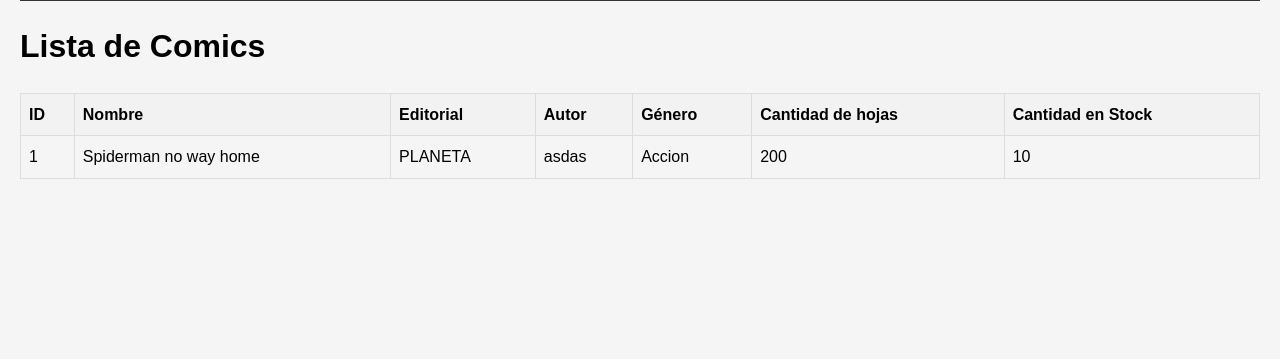
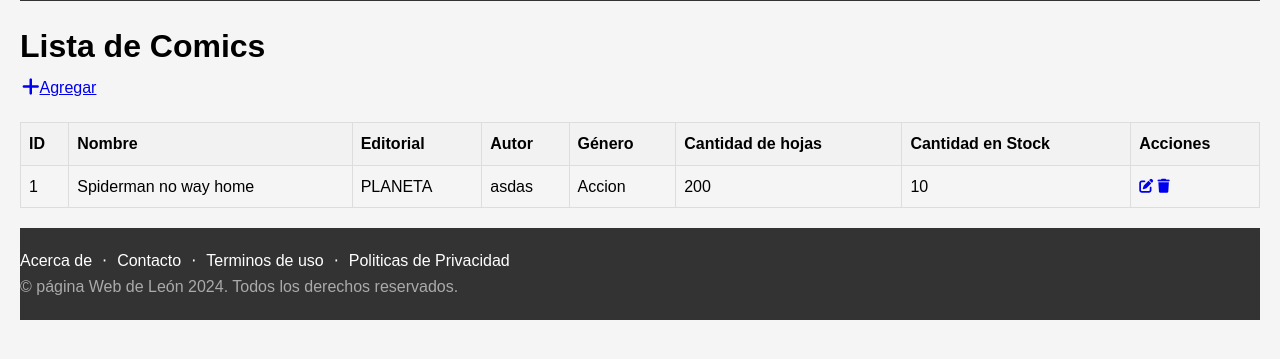
Before and after one commit to leon-cs02/Proyecto, a Django app: page /comics/ in a window 1280 px wide. Shown: the part 77-436 px from the top of the page. Run offline with Django 5.2, Linux system fonts and the light colour scheme; data comes from the database, SQL or seed files in the repository; both versions use the stored data as it was after the commit.

Commit message:
modificaciones hechas

```diff
--- a/local_mangas/gestion/static/css/styles.css
+++ b/local_mangas/gestion/static/css/styles.css
@@ -76,15 +76,6 @@ body {
     background-color: #555;
 }
 
-.container {
-    max-width: 800px;
-    margin: 20px auto;
-    background-color: #fff;
-    padding: 20px;
-    border-radius: 8px;
-    box-shadow: 0 0 10px rgba(0, 0, 0, 0.1);
-}
-
 .styled-table {
     width: 100%;
     border-collapse: collapse;
@@ -146,3 +137,47 @@ body {
     background-color: #555;
     border-radius: 4px;
 }
+
+/* Footer Styles */
+.footer {
+    background-color: #333;
+    color: #fff;
+    padding: 20px 0;
+    margin-top: 20px;
+}
+
+.footer .container-footer {
+    display: flex;
+    flex-wrap: wrap;
+    justify-content: space-between;
+    align-items: center;
+}
+
+.footer .list-inline {
+    padding-left: 0;
+    list-style: none;
+    display: flex;
+    flex-wrap: wrap;
+}
+
+.footer .list-inline-item {
+    margin-right: 10px;
+}
+
+.footer .list-inline-item a {
+    color: #fff;
+    text-decoration: none;
+    transition: color 0.3s ease;
+}
+
+.footer .list-inline-item a:hover {
+    color: #aaa;
+}
+
+.footer .text-muted {
+    color: #aaa !important;
+}
+
+.footer .list-inline-item .fs-3 {
+    font-size: 1.5rem;
+}
--- a/local_mangas/gestion/templates/cd_html/comics.html
+++ b/local_mangas/gestion/templates/cd_html/comics.html
@@ -5,9 +5,16 @@
 {% endblock titulo %}
 
 {% block contenido %}
+
 <div class="lista_mangas">
-    <h1>Lista de Comics
-    </h1>
+    <h1>Lista de Comics</h1>
+    <table>
+        <tr>
+            <td>
+                <a href="{% url 'comicsForm' %}" class="btn btn-primary btn-sm"> <i class="fa fa-plus fa-lg" title="agregar"> </i>Agregar</a>
+            </td>
+        </tr>
+    </table>
     <table class="styled-table">
         <thead>
             <tr>
@@ -18,7 +25,7 @@
                 <th>Género</th>
                 <th>Cantidad de hojas</th>
                 <th>Cantidad en Stock</th>
-
+                <th>Acciones</th>
             </tr>
         </thead>
         <tbody>
@@ -31,7 +38,10 @@
                 <td>{{ libro.genero }}</td>
                 <td>{{ libro.cantidad_hojas }}</td>
                 <td>{{ libro.cantidad_stock }}</td>
-
+                <td>
+                    <a href="{% url 'comicsMod' libro.id %}" class="btn btn-primary" style="--bs-btn-padding-y: .25rem; --bs-btn-padding-x: .5rem; --bs-btn-font-size: .75rem;"><i class="fa fa-edit fa-sm" title="Edit Record"></i></a>
+                    <a href="{% url 'comicsDel' libro.id %}" class="btn btn-danger" style="--bs-btn-padding-y: .25rem; --bs-btn-padding-x: .5rem; --bs-btn-font-size: .75rem;"><i class="fa fa-trash fa-sm" title="Delete Record"></i></a>
+                </td>
             </tr>
             {% endfor %}
         </tbody>
--- a/local_mangas/gestion/templates/cd_html/comicsForm.html
+++ b/local_mangas/gestion/templates/cd_html/comicsForm.html
@@ -8,13 +8,13 @@
 
 <div class="container">
 
-    <h1>Ingresar al sistema</h1>
+    <h1>Ingresar cómics al sistema</h1>
     <form action="" method="post">
         {% csrf_token %}
         <div class="form-group">
             {{ form }}
         </div>
-        <button class="btn_agregar_comics" type="submit">Agregar</button>
+        <button class="btn_agregar_mangas" type="submit">Agregar</button>
     </form>
 </div>
 {% endblock contenido %}
--- a/local_mangas/gestion/templates/cd_html/index.html
+++ b/local_mangas/gestion/templates/cd_html/index.html
@@ -43,5 +43,37 @@
     {% endblock contenido %}
 
 
+    <footer class="footer">
+        <div class="container-footer">
+            <div class="row">
+                <div class="col-lg-6 h-100 text-center text-lg-start my-auto">
+                    <ul class="list-inline mb-2">
+                        <li class="list-inline-item"><a href="#!">Acerca de</a></li>
+                        <li class="list-inline-item">⋅</li>
+                        <li class="list-inline-item"><a href="#!">Contacto</a></li>
+                        <li class="list-inline-item">⋅</li>
+                        <li class="list-inline-item"><a href="#!">Terminos de uso</a></li>
+                        <li class="list-inline-item">⋅</li>
+                        <li class="list-inline-item"><a href="#!">Politicas de Privacidad</a></li>
+                    </ul>
+                    <p class="text-muted small mb-4 mb-lg-0">&copy; página Web de León 2024. Todos los derechos reservados.</p>
+                </div>
+                <div class="col-lg-6 h-100 text-center text-lg-end my-auto">
+                    <ul class="list-inline mb-0">
+                        <li class="list-inline-item me-4">
+                            <a href="#!"><i class="bi-facebook fs-3"></i></a>
+                        </li>
+                        <li class="list-inline-item me-4">
+                            <a href="#!"><i class="bi-twitter fs-3"></i></a>
+                        </li>
+                        <li class="list-inline-item">
+                            <a href="#!"><i class="bi-instagram fs-3"></i></a>
+                        </li>
+                    </ul>
+                </div>
+            </div>
+        </div>
+    </footer>
+
     </body>
 </html>
--- a/local_mangas/gestion/templates/cd_html/librosForm.html
+++ b/local_mangas/gestion/templates/cd_html/librosForm.html
@@ -8,13 +8,13 @@
 
 <div class="container">
 
-    <h1>Ingresar al sistema</h1>
+    <h1>Ingresar libros al sistema</h1>
     <form action="" method="post">
         {% csrf_token %}
         <div class="form-group">
             {{ form }}
         </div>
-        <button class="btn_agregar_comics" type="submit">Agregar</button>
+        <button class="btn_agregar_mangas" type="submit">Agregar</button>
     </form>
 </div>
 {% endblock contenido %}
--- a/local_mangas/gestion/templates/cd_html/mangasForm.html
+++ b/local_mangas/gestion/templates/cd_html/mangasForm.html
@@ -8,7 +8,7 @@
 
 <div class="container">
 
-    <h1>Ingresar al sistema</h1>
+    <h1>Ingresar mangas al sistema</h1>
     <form action="" method="post">
         {% csrf_token %}
         <div class="form-group">
--- a/local_mangas/gestion/urls.py
+++ b/local_mangas/gestion/urls.py
@@ -19,4 +19,12 @@ urlpatterns = [
     path('encontrarComics/', encontrarComics, name="encontrarComics"),
     path('buscarLibros/', buscarLibros, name="buscarLibros"),
     path('encontrarLibros/', encontrarLibros, name="encontrarLibros"),
+    #Actualizar:
+    path('mangasMod/<id_mangas>/', mangasMod, name="mangasMod"),
+    path('comicsMod/<id_comics>/', comicsMod, name="comicsMod"),
+    path('librosMod/<id_libros>/', librosMod, name="librosMod"),
+    #Borrar:
+    path('mangasDel/<id_mangas>/', mangasDel, name="mangasDel"),
+    path('comicsDel/<id_comics>/', comicsDel, name="comicsDel"),
+    path('librosDel/<id_libros>/', librosDel, name="librosDel"),
 ]
--- a/local_mangas/gestion/views.py
+++ b/local_mangas/gestion/views.py
@@ -5,11 +5,18 @@ from gestion.models import *
 
 from gestion.forms import *
 
+
+
 def index(request):
     contexto = {
 
     }
     return render(request, 'cd_html/index.html', contexto)
+
+
+#------------------------------------------------------------------------------------------------------------
+
+#Métodos pertenecientes a los Mangas:
 
 def mangas(request):
     contexto = {
@@ -17,25 +24,7 @@ def mangas(request):
     }
     return render(request, 'cd_html/mangas.html', contexto)
 
-def comics(request):
-    contexto = {
-        "comics": Comics.objects.all()
-    }
-    return render(request, 'cd_html/comics.html', contexto)
-
-def libros(request):
-    contexto = {
-        "libros": Libros.objects.all()
-    }
-    return render(request, 'cd_html/libros.html', contexto)
-
-def usuarios(request):
-    contexto = {
-        "usuarios": Usuarios.objects.all()
-    }
-    return render(request, 'cd_html/usuarios.html', contexto)
-
-#Formularios
+#Form del Manga
 
 def mangasForm(request):
     if request.method == "POST":
@@ -56,6 +45,68 @@ def mangasForm(request):
         miForm = MangasForm()
     return render(request, "cd_html/mangasForm.html", {"form": miForm})
 
+#Buscar y encontrar del Manga:
+
+def buscarMangas(request):
+    return render(request, "cd_html/buscarMangas.html")
+
+def encontrarMangas(request):
+    if request.GET["buscar"]:
+        patron = request.GET["buscar"]
+        mangas = Mangas.objects.filter(nombre__icontains=patron)
+        contexto = {"mangas": mangas}
+    else:
+        contexto = {"mangas": Mangas.objects.all()}
+    return render(request, "cd_html/mangas.html", contexto)
+
+#Modificar Mangas
+
+def mangasMod(request, id_mangas):
+    mangas = Mangas.objects.get(id=id_mangas)
+    if request.method == "POST":
+        miForm = MangasForm(request.POST)
+        if miForm.is_valid():
+            mangas.nombre = miForm.cleaned_data.get("nombre")
+            mangas.tomo = miForm.cleaned_data.get("tomo")
+            mangas.editorial = miForm.cleaned_data.get("editorial")
+            mangas.autor = miForm.cleaned_data.get("autor")
+            mangas.demografia = miForm.cleaned_data.get("demografia")
+            mangas.cantidad_stock = miForm.cleaned_data.get("cantidad_stock")
+            mangas.cantidad_hojas = miForm.cleaned_data.get("cantidad_hojas")
+            mangas.save()
+            contexto = {"mangas": Mangas.objects.all()}
+            return render(request,"cd_html/mangas.html", contexto)
+    else:
+        miForm = MangasForm(initial={"nombre": mangas.nombre,
+                                     "tomo": mangas.tomo ,
+                                     "editorial": mangas.editorial,
+                                     "autor": mangas.autor,
+                                     "demografia": mangas.demografia,
+                                     "cantidad_stock": mangas.cantidad_stock,
+                                     "cantidad_hojas": mangas.cantidad_hojas})
+
+    return render(request, "cd_html/mangasForm.html", {"form": miForm})
+
+#Borrar Mangas:
+
+def mangasDel(request, id_mangas):
+    mangas = Mangas.objects.get(id=id_mangas)
+    mangas.delete()
+    contexto = {"mangas": Mangas.objects.all()}
+    return render(request,"cd_html/mangas.html", contexto)
+
+#------------------------------------------------------------------------------------------------------------
+
+#Métodos pertenecientes al Model Cómics:
+
+def comics(request):
+    contexto = {
+        "comics": Comics.objects.all()
+    }
+    return render(request, 'cd_html/comics.html', contexto)
+
+#Form de los cómics:
+
 def comicsForm(request):
     if request.method == "POST":
         miForm = ComicsForm(request.POST)
@@ -73,6 +124,66 @@ def comicsForm(request):
     else:
         miForm = ComicsForm()
     return render(request, "cd_html/comicsForm.html", {"form": miForm})
+
+#Buscar y encontrar de los Cómics:
+
+def buscarComics(request):
+    return render(request, "cd_html/buscarComics.html")
+
+def encontrarComics(request):
+    if request.GET["buscar"]:
+        patron = request.GET["buscar"]
+        comics = Comics.objects.filter(nombre__icontains=patron)
+        contexto = {"comics": comics}
+    else:
+        contexto = {"comics": Comics.objects.all()}
+    return render(request, "cd_html/comics.html", contexto)
+
+#Modificar Cómics:
+
+def comicsMod(request, id_comics):
+    comics = Comics.objects.get(id=id_comics)
+    if request.method == "POST":
+        miForm = ComicsForm(request.POST)
+        if miForm.is_valid():
+            comics.nombre = miForm.cleaned_data.get("nombre")
+            comics.editorial = miForm.cleaned_data.get("editorial")
+            comics.autor = miForm.cleaned_data.get("autor")
+            comics.genero = miForm.cleaned_data.get("genero")
+            comics.cantidad_stock = miForm.cleaned_data.get("cantidad_stock")
+            comics.cantidad_hojas = miForm.cleaned_data.get("cantidad_hojas")
+            comics.save()
+            contexto = {"comics": Comics.objects.all()}
+            return render(request,"cd_html/comics.html", contexto)
+    else:
+        miForm = ComicsForm(initial={"nombre": comics.nombre,
+                                     "editorial": comics.editorial,
+                                     "autor": comics.autor,
+                                     "genero": comics.genero,
+                                     "cantidad_stock": comics.cantidad_stock,
+                                     "cantidad_hojas": comics.cantidad_hojas})
+
+    return render(request, "cd_html/comicsForm.html", {"form": miForm})
+
+#Borrar Libros:
+
+def comicsDel(request, id_comics):
+    comics = Comics.objects.get(id=id_comics)
+    comics.delete()
+    contexto = {"comics": Comics.objects.all()}
+    return render(request,"cd_html/comics.html", contexto)
+
+#------------------------------------------------------------------------------------------------------------
+
+#Métodos pertenecientes al model Libros:
+
+def libros(request):
+    contexto = {
+        "libros": Libros.objects.all()
+    }
+    return render(request, 'cd_html/libros.html', contexto)
+
+#Form de los Libros:
 
 def librosForm(request):
     if request.method == "POST":
@@ -92,37 +203,7 @@ def librosForm(request):
         miForm = LibrosForm()
     return render(request, "cd_html/librosForm.html", {"form": miForm})
 
-#Métodos para buscar en cada model
-
-#Métodos para encontrar Mangas:
-
-def buscarMangas(request):
-    return render(request, "cd_html/buscarMangas.html")
-
-def encontrarMangas(request):
-    if request.GET["buscar"]:
-        patron = request.GET["buscar"]
-        mangas = Mangas.objects.filter(nombre__icontains=patron)
-        contexto = {"mangas": mangas}
-    else:
-        contexto = {"mangas": Mangas.objects.all()}
-    return render(request, "cd_html/mangas.html", contexto)
-
-#Métodos para encontrar Comics:
-
-def buscarComics(request):
-    return render(request, "cd_html/buscarComics.html")
-
-def encontrarComics(request):
-    if request.GET["buscar"]:
-        patron = request.GET["buscar"]
-        comics = Comics.objects.filter(nombre__icontains=patron)
-        contexto = {"comics": comics}
-    else:
-        contexto = {"comics": Comics.objects.all()}
-    return render(request, "cd_html/comics.html", contexto)
-
-#Métodos para encontrar Libros:
+#Buscar y encontrar los Libros:
 
 def buscarLibros(request):
     return render(request, "cd_html/buscarLibros.html")
@@ -135,3 +216,48 @@ def encontrarLibros(request):
     else:
         contexto = {"comics": Libros.objects.all()}
     return render(request, "cd_html/libros.html", contexto)
+
+#Modificar Libros:
+
+def librosMod(request, id_libros):
+    libros = Libros.objects.get(id=id_libros)
+    if request.method == "POST":
+        miForm = LibrosForm(request.POST)
+        if miForm.is_valid():
+            libros.nombre = miForm.cleaned_data.get("nombre")
+            libros.editorial = miForm.cleaned_data.get("editorial")
+            libros.autor = miForm.cleaned_data.get("autor")
+            libros.genero = miForm.cleaned_data.get("genero")
+            libros.cantidad_stock = miForm.cleaned_data.get("cantidad_stock")
+            libros.cantidad_hojas = miForm.cleaned_data.get("cantidad_hojas")
+            libros.save()
+            contexto = {"libros": Libros.objects.all()}
+            return render(request,"cd_html/libros.html", contexto)
+    else:
+        miForm = LibrosForm(initial={"nombre": libros.nombre,
+                                     "editorial": libros.editorial,
+                                     "autor": libros.autor,
+                                     "genero": libros.genero,
+                                     "cantidad_stock": libros.cantidad_stock,
+                                     "cantidad_hojas": libros.cantidad_hojas})
+
+    return render(request, "cd_html/librosForm.html", {"form": miForm})
+
+#Borrar Libros:
+
+def librosDel(request, id_libros):
+    libros = Libros.objects.get(id=id_libros)
+    libros.delete()
+    contexto = {"libros": Libros.objects.all()}
+    return render(request,"cd_html/libros.html", contexto)
+
+
+#------------------------------------------------------------------------------------------------------------
+
+#Métodos relacionados con el Model Usuarios:
+
+def usuarios(request):
+    contexto = {
+        "usuarios": Usuarios.objects.all()
+    }
+    return render(request, 'cd_html/usuarios.html', contexto)
```
Also changed, not shown: local_mangas/gestion/templates/cd_html/libros.html (+12 -2 lines), local_mangas/gestion/templates/cd_html/mangas.html (+13 -2 lines), local_mangas/stock_mangas.db.
